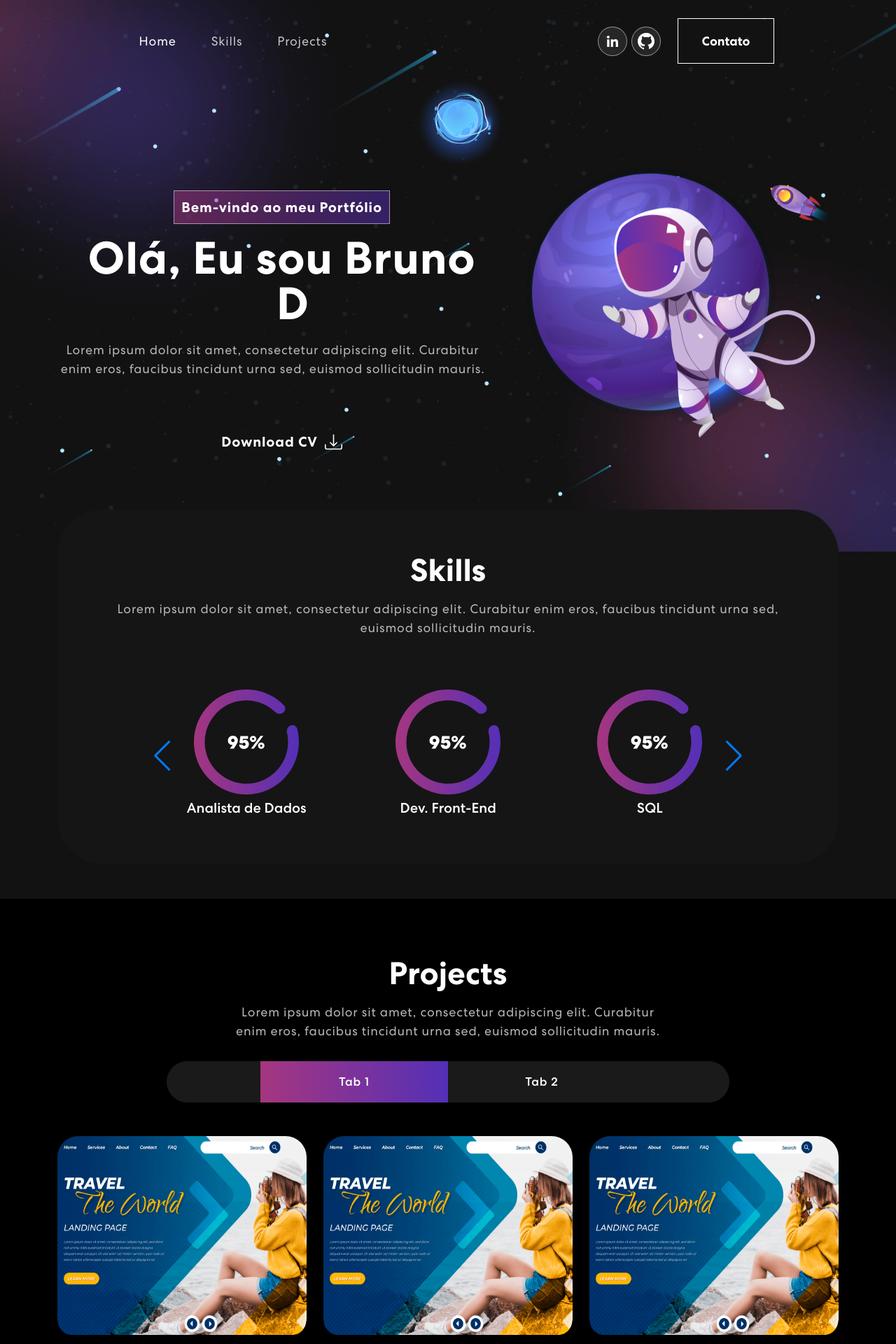
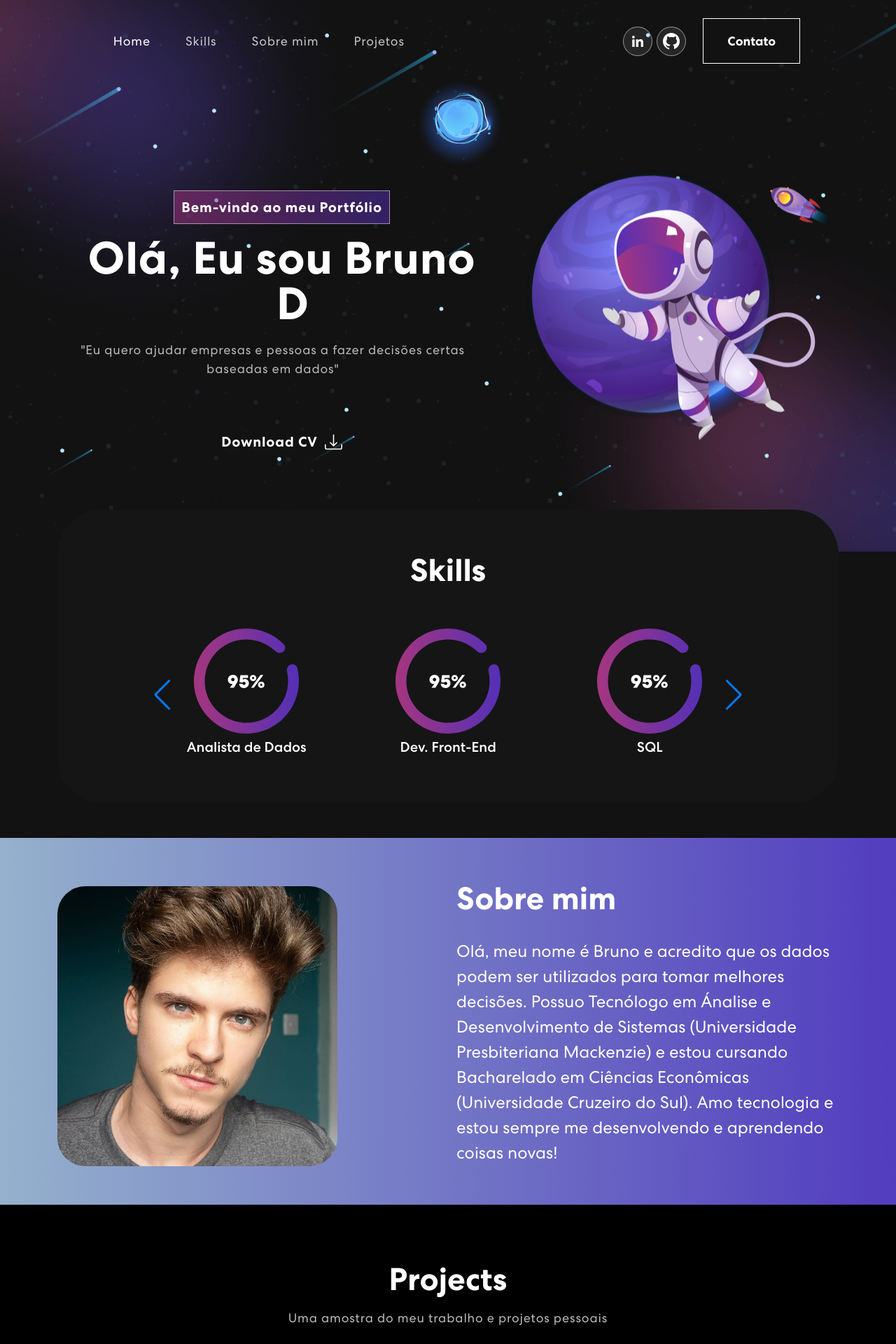
Before and after one commit to BrunoAndrade42/portfolio-site, a Next.js app: page / in a window 1280 px wide. Shown: the top 1920 px of the page at 70% size. Built offline with nearby package versions, Linux system fonts and the light colour scheme.

Commit message:
update-website

```diff
--- /dev/null
+++ b/src/components/AboutMe.tsx
@@ -0,0 +1,31 @@
+import Image from "next/image"
+
+
+export const AboutMe = () => {
+    return (
+        <>
+             <section className="about" id="aboutMe">
+                <div className="container">
+                    <div className="row align-items-center">
+                        <div className="col-md-6 flex">
+                            <Image src="/images/eu.jpg" className="eu-img" layout="intrinsic" width={400} height={400} alt="About Me" />
+                        </div>
+                        <div className="col-md-6">
+                            <h2> Sobre mim</h2>
+                            <div className="row">
+                                <p>
+                                    Olá, meu nome é Bruno e acredito que os dados podem ser utilizados para
+                                    tomar melhores decisões. Possuo Tecnólogo em Ánalise e Desenvolvimento de Sistemas
+                                    (Universidade Presbiteriana Mackenzie) e estou cursando Bacharelado em Ciências Econômicas
+                                    (Universidade Cruzeiro do Sul). Amo tecnologia e estou sempre me desenvolvendo e
+                                    aprendendo coisas novas!
+                                </p>
+                            </div>
+                        </div>
+
+                    </div>
+                </div>
+            </section>
+        </>
+    )
+}
--- a/src/components/Banner.tsx
+++ b/src/components/Banner.tsx
@@ -48,7 +48,7 @@ export const Banner = () => {
                         <div className="col-12 col-md-6 col-xl-7">
                             <span className="tagline"> Bem-vindo ao meu Portfólio</span>
                             <h1>{`Olá, Eu sou Bruno`} <br /> <span className="txt-rotate"></span> <span className="wrap"> &nbsp; {text} </span> </h1>
-                            <p> Lorem ipsum dolor sit amet, consectetur adipiscing elit. Curabitur enim eros, faucibus tincidunt urna sed, euismod sollicitudin mauris. </p>
+                            <p> "Eu quero ajudar empresas e pessoas a fazer decisões certas baseadas em dados" </p>
                             <a href={"#"} target="_blank" rel="noreferrer" download>
                                 <button> Download CV <BsDownload className="svg" /> </button>
                             </a>
--- a/src/components/Contact.tsx
+++ b/src/components/Contact.tsx
@@ -55,7 +55,7 @@ export const Contact = () => {
                                         <input type="text" name="assunto" placeholder="Assunto" required />
                                     </div>
 
-                                    <div className="col-12">
+                                    <div className="col-sm-12 px-1">
                                         <textarea rows={6} name="mensagem" placeholder="Mensagem" required ></textarea>
                                         <button type="submit"> <span> {buttonText} </span> </button>
                                     </div>
--- a/src/components/Navbar.tsx
+++ b/src/components/Navbar.tsx
@@ -62,6 +62,21 @@ export const Navbar = () => {
                                 Skills
                             </Scroll.Link>
                         </li>
+
+                        <li className="nav-item">
+                            <Scroll.Link
+                                to="aboutMe"
+                                spy={true}
+                                offset={-100}
+                                smooth={true}
+                                duration={500}
+                                className={`${activeLink === 'aboutMe' ?  "active" : ""} nav-link`}
+                                onClick={() => onUpdateActiveLink('aboutMe')}>
+
+                                Sobre mim
+                            </Scroll.Link>
+                        </li>
+
                         <li className="nav-item">
                             <Scroll.Link
                                 to="projects"
@@ -72,9 +87,10 @@ export const Navbar = () => {
                                 className={`${activeLink === 'projects' ?  "active" : ""} nav-link`}
                                 onClick={() => onUpdateActiveLink('projects')}>
 
-                                Projects
+                                Projetos
                             </Scroll.Link>
                         </li>
+
                     </ul>
                     <span className="navbar-text">
                         <div className="social-icon">
--- a/src/components/Projects.tsx
+++ b/src/components/Projects.tsx
@@ -3,18 +3,17 @@ import { ProjectCard } from "./ProjectCard"
 
 
 export const Projects = () => {
-    const [activeTab, setActiveTab] = useState('Tab 1')
+    const [activeTab, setActiveTab] = useState('Análise de Dados')
 
 
     const projectsAnalyst = [
-        {title: "Business Startup", description: "Design & Development", imgUrl: "/images/project-img1.png"},
+        {title: "Filotaxia: Desenhando Flores com Matemática", description: "Visualização de dados e Caso de Estudo", imgUrl: "/images/flor-interativa.png"},
         {title: "Business Startup", description: "Design & Development", imgUrl: "/images/project-img1.png"},
         {title: "Business Startup", description: "Design & Development", imgUrl: "/images/project-img1.png"},
         {title: "Business Startup", description: "Design & Development", imgUrl: "/images/project-img1.png"},
     ]
 
     const projectsFrontEnd = [
-        {title: "Business Startup", description: "Design & Development", imgUrl: "/images/project-img1.png"},
         {title: "Business Startup", description: "Design & Development", imgUrl: "/images/project-img1.png"},
     ]
 
@@ -29,21 +28,21 @@ export const Projects = () => {
                     <div className="row">
                         <div className="col">
                             <h2>Projects</h2>
-                            <p> Lorem ipsum dolor sit amet, consectetur adipiscing elit. Curabitur enim eros, faucibus tincidunt urna sed, euismod sollicitudin mauris. </p>
-                            <div className="nav nav-tabs" id="projects-tabs">
+                            <p> Uma amostra do meu trabalho e projetos pessoais </p>
+                            <div className=" nav nav-tabs" id="projects-tabs">
                                 <ul className="nav nav-pills mb-5 justify-content-center align-items-center" id="pills-tab">
 
                                     <li className="nav-item">
-                                        <a className={`${activeTab === 'Tab 1' ?  "active" : ""} nav-link`}  onClick={() => onUpdateActiveTab('Tab 1')} >Tab 1</a>
+                                        <a className={`${activeTab === 'Análise de Dados' ?  "active" : ""} nav-link`}  onClick={() => onUpdateActiveTab('Análise de Dados')} >Análise de Dados</a>
                                     </li>
 
                                     <li className="nav-item">
-                                        <a className={`${activeTab === 'Tab 2' ?  "active" : ""} nav-link`}  onClick={() => onUpdateActiveTab('Tab 2')}> Tab 2</a>
+                                        <a className={`${activeTab === 'Dev. Front-End' ?  "active" : ""} nav-link`}  onClick={() => onUpdateActiveTab('Dev. Front-End')}> Dev. Front-End</a>
                                     </li>
                                 </ul>
 
                                 <div className="tab-content">
-                                    <div className={`tab-pane ${activeTab === 'Tab 1' ?  "active" : ""}`}>
+                                    <div className={`tab-pane ${activeTab === 'Análise de Dados' ?  "active" : ""}`}>
                                         <div className="row">
                                             {projectsAnalyst.map((proj, idx) => {
                                                 return (
@@ -53,7 +52,7 @@ export const Projects = () => {
                                         </div>
                                     </div>
 
-                                    <div className={`tab-pane ${activeTab === 'Tab 2' ?  "active" : ""}`}>
+                                    <div className={`tab-pane ${activeTab === 'Dev. Front-End' ?  "active" : ""}`}>
                                         <div className="row">
                                             {projectsFrontEnd.map((proj, idx) => {
                                                 return (
--- a/src/components/Skills.tsx
+++ b/src/components/Skills.tsx
@@ -19,8 +19,7 @@ export const Skills = () => {
                     <div className="row">
                         <div className="col">
                             <div className="skill-box">
-                                <h2> Skills </h2>
-                                <p> Lorem ipsum dolor sit amet, consectetur adipiscing elit. Curabitur enim eros, faucibus tincidunt urna sed, euismod sollicitudin mauris. </p>
+                                <h2> Skills </h2> <br /> <br />
                                 <Swiper
                                     slidesPerView="auto"
                                     modules={[Navigation]}
--- a/src/pages/index.js
+++ b/src/pages/index.js
@@ -2,6 +2,7 @@ import Head from 'next/head'
 import { Navbar } from '../components/Navbar'
 import { Banner } from '../components/Banner'
 import { Skills } from '../components/Skills'
+import { AboutMe } from '../components/AboutMe'
 import { Projects } from '../components/Projects'
 import { Contact } from '../components/Contact'
 import { Footer } from '../components/Footer'
@@ -18,6 +19,7 @@ export default function Home() {
       <Navbar />
       <Banner />
       <Skills />
+      <AboutMe />
       <Projects />
       <Contact />
       <Footer />
--- a/src/styles/globals.css
+++ b/src/styles/globals.css
@@ -335,6 +335,27 @@ nav.navbar .navbar-toggler[aria-expanded="true"] .navbar-toggler-icon {
   z-index: -4;
 }
 
+/************ About Me Css ************/
+.about {
+  background: linear-gradient(90.21deg, #99B8CD -5.91%, #4A2FBD 111.58%);
+  padding: 60px 0 40px 0;
+}
+
+.about h2 {
+	font-size: 45px;
+	font-weight: 700;
+  margin-bottom: 30px;
+}
+
+.about p {
+	font-size: 1.5rem;
+	/* font-weight: 700; */
+}
+
+.about .eu-img {
+  border-radius: 10%;
+}
+
 /************ Projects Css ************/
 
 .project {
@@ -356,15 +377,24 @@ nav.navbar .navbar-toggler[aria-expanded="true"] .navbar-toggler-icon {
   text-align: center;
   width: 56%;
 }
+
 .project .nav.nav-pills {
-  width: 72%;
+  width: 50%;
   margin: 0 auto;
   border-radius: 50px;
   background-color: rgb(255 255 255 / 10%);
   overflow: hidden;
 }
+
+@media (max-width: 580px)
+{
+  .project .nav.nav-pills {
+    width: 100%;
+  }
+}
+
 .project .nav.nav-pills .nav-item {
-  width: 33.33333%;
+  width: 50%;
 }
 .project .nav.nav-pills .nav-link {
   background-color: transparent;
@@ -457,7 +487,8 @@ nav.navbar .navbar-toggler[aria-expanded="true"] .navbar-toggler-icon {
 	font-weight: 700;
   margin-bottom: 30px;
 }
-.contact form input, .contact form textarea {
+.contact form input,
+.contact form textarea {
   width: 100%;
   background: rgba(255, 255, 255, 0.1);
   border: 1px solid rgba(255, 255, 255, 0.5);
@@ -470,6 +501,7 @@ nav.navbar .navbar-toggler[aria-expanded="true"] .navbar-toggler-icon {
   letter-spacing: 0.8px;
   transition: 0.3s ease-in-out;
 }
+
 .contact form input:focus, .contact form textarea:focus {
   background: rgba(255, 255, 255, 1);
   color: #121212;
```
Also changed, not shown: public/images/eu.jpg (added), public/images/flor-interativa.png (added).
